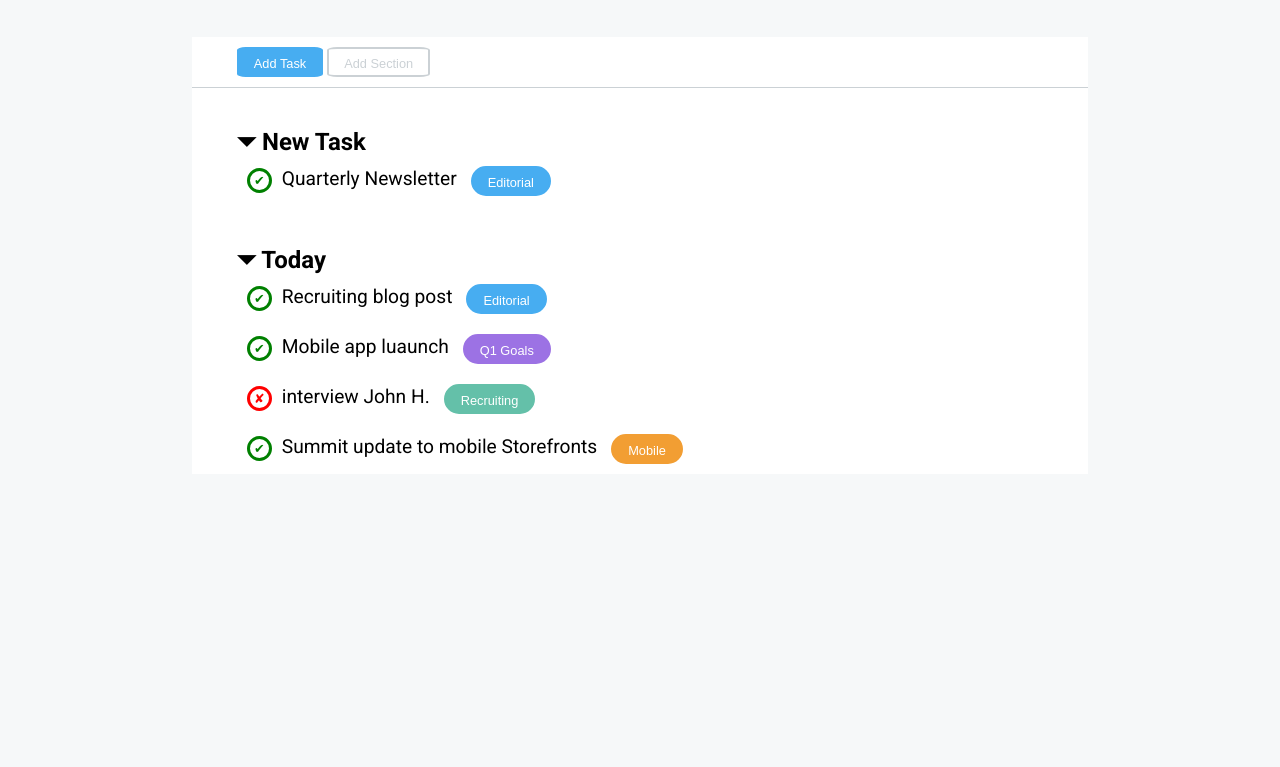
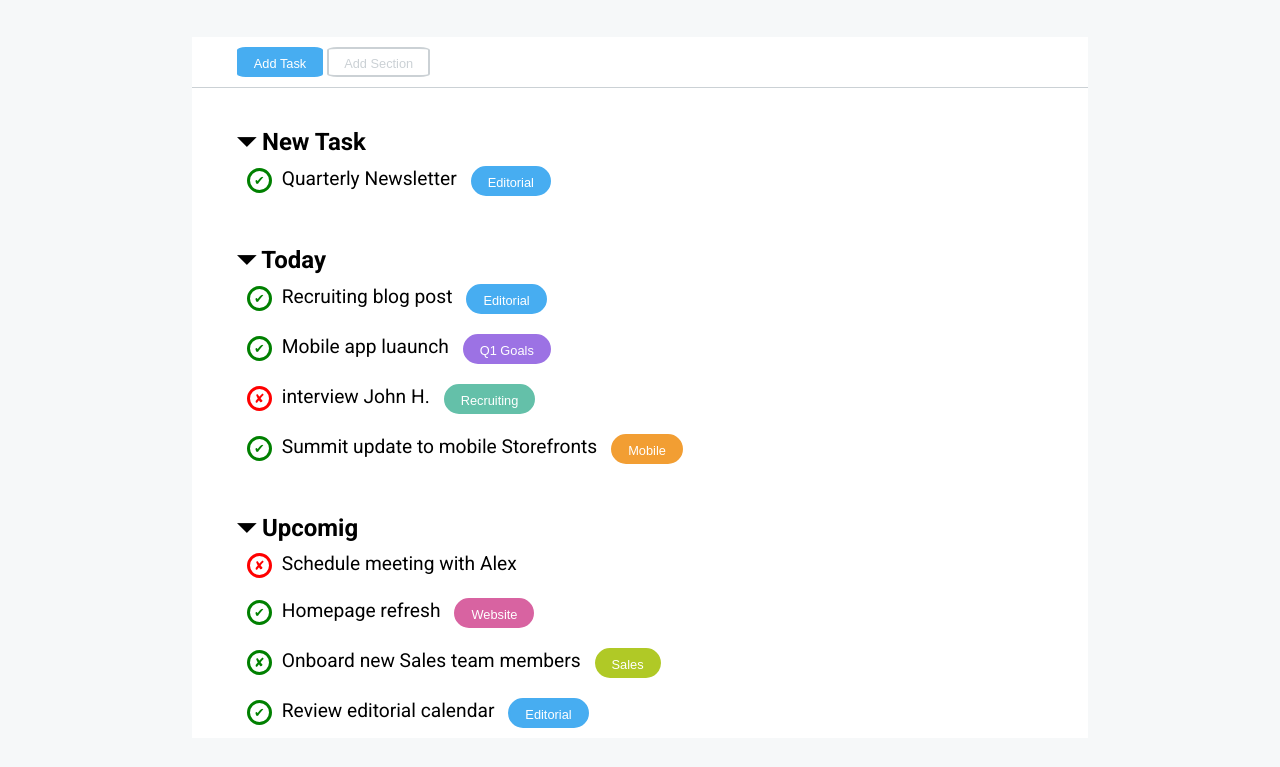
Before and after one commit to FilippoFoti/html-css-toboolist, a plain HTML site: page index.html in a window 1280 px wide. Shown: the part 93-860 px from the top of the page. Before the commit the page ends 800 px from the top, so only its background shows below. Drawn offline with Linux system fonts and the light colour scheme.

Commit message:
aggiunta terza lista

```diff
--- a/css/style.css
+++ b/css/style.css
@@ -219,3 +219,42 @@ p {
     padding: 0 15px;
     font-size: 0.8rem;
 }
+
+/* THIRD LIST */
+.edit-fuchsia {
+    display: inline-block;
+    height: 30px;
+    vertical-align: middle;
+    background-color: rgba(216,99,161,255);
+    border-radius: 50px;
+    text-align: center;
+    line-height: 30px;
+    border-style: solid;
+    border-color: rgba(216,99,161,255);
+    margin: 0 10px;
+}
+
+.edit-fuchsia span {
+    color: rgba(255,255,255,255);
+    padding: 0 15px;
+    font-size: 0.8rem;
+}
+
+.edit-lime {
+    display: inline-block;
+    height: 30px;
+    vertical-align: middle;
+    background-color: rgba(176,201,38,255);
+    border-radius: 50px;
+    text-align: center;
+    line-height: 30px;
+    border-style: solid;
+    border-color: rgba(176,201,38,255);
+    margin: 0 10px;
+}
+
+.edit-lime span {
+    color: rgba(255,255,255,255);
+    padding: 0 15px;
+    font-size: 0.8rem;
+}
--- a/index.html
+++ b/index.html
@@ -66,8 +66,29 @@
                 </div>
 <!-- /SECOND LIST -->
 <!-- THIRD LIST -->
+                <div class="list">
+                    <h2>&#9207 Upcomig</h2>
+                    <ul>
+                        <li>
+                            <p><span class="red">&#10008</span>Schedule meeting with Alex</p>
+                        </li>
+                        <li>
+                            <p><span class="green">&#10004</span>Homepage refresh</p>
+                            <button class="edit-fuchsia"><span>Website</span></button>
+                        </li>
+                        <li>
+                            <p><span class="green">&#10008</span>Onboard new Sales team members</p>
+                            <button class="edit-lime"><span>Sales</span></button>
+                        </li>
+                        <li>
+                            <p><span class="green">&#10004</span>Review editorial calendar</p>
+                            <button class="edit-blue"><span>Editorial</span></button>
+                        </li>
+                    </ul>
+                </div>
 <!-- /THIRD LIST -->
             </section>
+<!-- /LIST -->
         </section>
     </main>
     <!-- /MAIN -->
```
